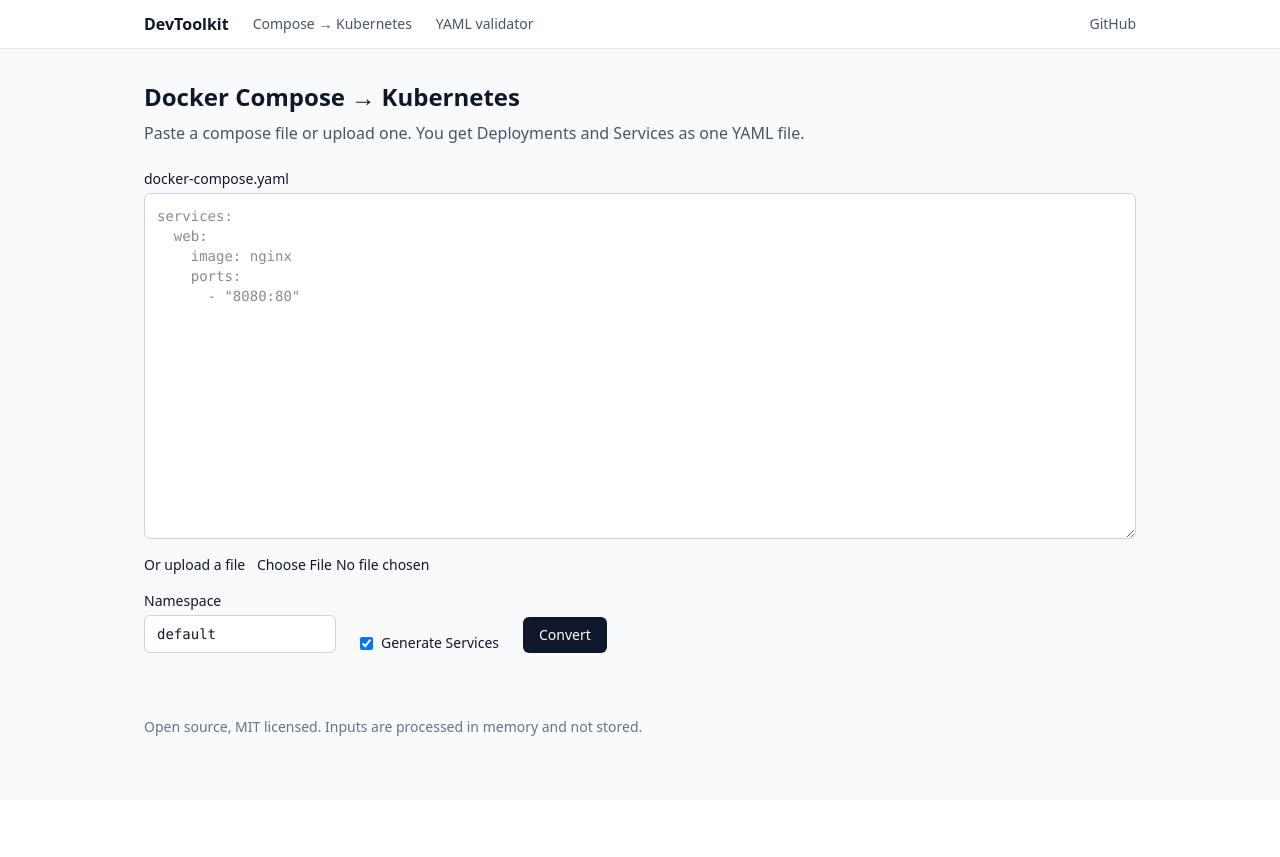
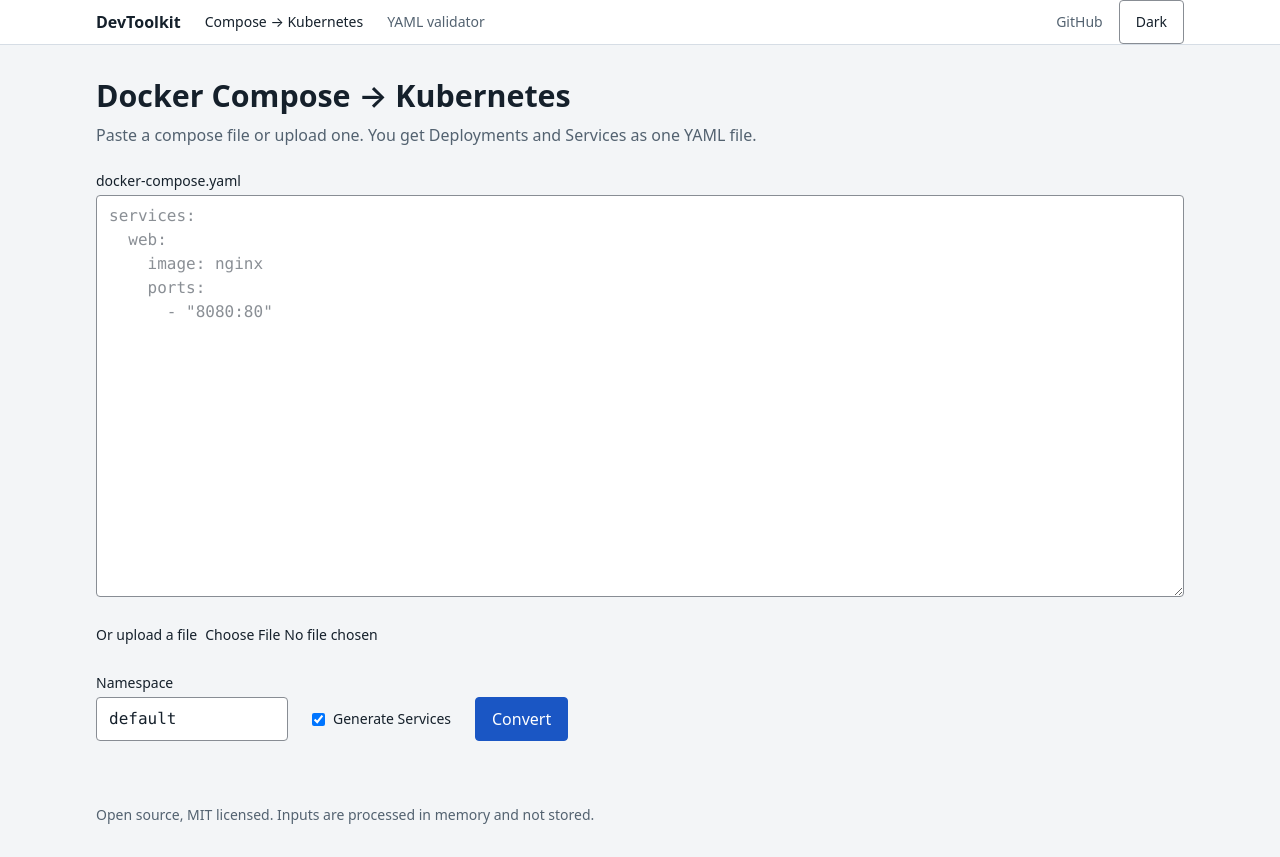
Before and after one commit to zainsohail88/devtoolkit, a FastAPI app: page /compose-to-k8s in a window 1280 px wide. Before the commit the page ends 736 px from the top, so only its background shows below. Run offline with FastAPI, Linux system fonts and the light colour scheme; style sheets or scripts are compiled from the project's sources.

Commit message:
Web UI: apply the design system
Every colour, size, radius and font is now a role-named token in
styles/input.css, declared once in Tailwind's theme with light and dark
values side by side. Tailwind's own palette, radii and text sizes are
removed, so templates can only use tokens and the component classes
(btn, card, field, alert, code, nav-link). Contrast was checked for every
text and border pair in both modes.

- Dark mode follows the system preference, with a toggle whose choice is
  saved and applied by an inline script before first paint. The CSP
  allows that one script by hash; no unsafe-inline.
- Skip link, landmarks, aria-current on the active nav item, visible
  focus everywhere, 44px hit targets, reduced-motion support.
- HTML 404/405/400 error pages with a way back, instead of JSON.
- Static files are versioned by content hash and cached for a year;
  HTML is always revalidated.

Co-Authored-By: Claude Opus 5.5 <noreply@anthropic.com>

```diff
--- a/services/web/main.py
+++ b/services/web/main.py
@@ -2,6 +2,8 @@
 
 from __future__ import annotations
 
+import base64
+import hashlib
 import logging
 import os
 import re
@@ -11,9 +13,11 @@ from pathlib import Path
 from typing import Any
 
 from fastapi import FastAPI, Form, Request, Response, UploadFile
+from fastapi.exceptions import RequestValidationError
 from fastapi.responses import HTMLResponse, PlainTextResponse
 from fastapi.staticfiles import StaticFiles
 from fastapi.templating import Jinja2Templates
+from starlette.exceptions import HTTPException as StarletteHTTPException
 
 from api_client import ApiClient, ApiUnavailableError
 
@@ -51,17 +55,49 @@ MAX_BODY_BYTES = 4 * MAX_INPUT_CHARS + 16_384
 NAMESPACE_RE = re.compile(r"^[a-z0-9]([-a-z0-9]{0,61}[a-z0-9])?$")
 UNAVAILABLE = "The converter is unavailable right now. Please try again in a minute."
 
+# Applies a saved theme choice before first paint, so the page never flashes the wrong theme.
+# It must be inline (a deferred script is too late), so the CSP allows exactly this script by
+# hash. Change the text here and the hash follows.
+THEME_SCRIPT = (
+    'try{var t=localStorage.getItem("theme");'
+    'if(t==="light"||t==="dark")document.documentElement.setAttribute("data-theme",t)}'
+    "catch(e){}"
+)
+THEME_SCRIPT_HASH = base64.b64encode(hashlib.sha256(THEME_SCRIPT.encode()).digest()).decode()
+
 SECURITY_HEADERS = {
     "Content-Security-Policy": (
-        "default-src 'self'; script-src 'self'; style-src 'self'; img-src 'self' data:; "
-        "form-action 'self'; frame-ancestors 'none'; base-uri 'none'; object-src 'none'"
+        f"default-src 'self'; script-src 'self' 'sha256-{THEME_SCRIPT_HASH}'; style-src 'self'; "
+        "img-src 'self' data:; form-action 'self'; frame-ancestors 'none'; base-uri 'none'; "
+        "object-src 'none'"
     ),
     "X-Content-Type-Options": "nosniff",
     "Referrer-Policy": "no-referrer",
     "X-Frame-Options": "DENY",
 }
+# Static URLs carry a content hash, so files can be cached for a year and a new build still
+# shows up at once. HTML must never be cached: its URL stays the same while its content changes.
+STATIC_CACHE = "public, max-age=31536000, immutable"
+HTML_CACHE = "public, max-age=0, must-revalidate"
+
+_static_versions: dict[str, str] = {}
+
+
+def static_url(name: str) -> str:
+    """URL for a file in static/, versioned by its content. A missing file (e.g. app.css before
+    `make css`) gets version 0 rather than breaking the page."""
+    if name not in _static_versions:
+        try:
+            digest = hashlib.sha256((BASE_DIR / "static" / name).read_bytes()).hexdigest()
+            _static_versions[name] = digest[:8]
+        except OSError:
+            _static_versions[name] = "0"
+    return f"/static/{name}?v={_static_versions[name]}"
+
 
 templates = Jinja2Templates(directory=BASE_DIR / "templates")
+templates.env.globals["theme_script"] = THEME_SCRIPT
+templates.env.globals["static_url"] = static_url
 
 
 class InputError(Exception):
@@ -114,12 +150,38 @@ def create_app(api: ApiClient | None = None) -> FastAPI:
                 return PlainTextResponse("Request too large", status_code=413)
         response = await call_next(request)
         response.headers.update(SECURITY_HEADERS)
+        if request.url.path.startswith("/static/"):
+            response.headers["Cache-Control"] = STATIC_CACHE
+        elif response.headers.get("content-type", "").startswith("text/html"):
+            response.headers["Cache-Control"] = HTML_CACHE
         return response
 
     def page(
         request: Request, name: str, context: dict[str, Any], status_code: int = 200
     ) -> HTMLResponse:
         return templates.TemplateResponse(request, name, context, status_code=status_code)
+
+    # Error pages with a way back, instead of FastAPI's JSON.
+    @app.exception_handler(StarletteHTTPException)
+    async def http_error(request: Request, exc: StarletteHTTPException) -> HTMLResponse:
+        if exc.status_code == 404:
+            message = "There is no page at this address."
+        elif exc.status_code == 405:
+            message = "That request method isn't allowed here."
+        else:
+            message = str(exc.detail)  # Starlette always sets it, at least to the status phrase
+        return page(
+            request, "error.html", {"status": exc.status_code, "message": message}, exc.status_code
+        )
+
+    @app.exception_handler(RequestValidationError)
+    async def form_error(request: Request, exc: RequestValidationError) -> HTMLResponse:
+        return page(
+            request,
+            "error.html",
+            {"status": 400, "message": "The form wasn't filled in correctly."},
+            400,
+        )
 
     @app.get("/health")
     def health() -> dict[str, str]:
--- a/services/web/static/app.js
+++ b/services/web/static/app.js
@@ -1,4 +1,33 @@
-// Copy and download buttons for results. The page works without this script.
+// Theme toggle, copy and download buttons. Every page works without this script: the toggle
+// stays hidden, and the result is still on the page to select by hand.
+
+// The current theme was already applied by the inline script in <head>, before first paint.
+// This only wires up the button.
+const toggle = document.querySelector("[data-theme-toggle]");
+if (toggle) {
+  const root = document.documentElement;
+  const systemDark = window.matchMedia("(prefers-color-scheme: dark)");
+  const current = () => root.dataset.theme || (systemDark.matches ? "dark" : "light");
+  const render = () => {
+    const next = current() === "dark" ? "light" : "dark";
+    toggle.textContent = next === "dark" ? "Dark" : "Light";
+    toggle.setAttribute("aria-label", `Switch to ${next} mode`);
+  };
+  toggle.addEventListener("click", () => {
+    const next = current() === "dark" ? "light" : "dark";
+    root.dataset.theme = next;
+    try {
+      localStorage.setItem("theme", next);
+    } catch {
+      // Storage blocked (private browsing): the choice lasts for this page only.
+    }
+    render();
+  });
+  systemDark.addEventListener("change", render);
+  render();
+  toggle.hidden = false;
+}
+
 document.querySelectorAll("[data-copy]").forEach((button) => {
   button.addEventListener("click", async () => {
     const text = document.getElementById(button.dataset.copy).textContent;
--- a/services/web/styles/input.css
+++ b/services/web/styles/input.css
@@ -1,4 +1,193 @@
-/* Tailwind source. The Docker build compiles this to static/app.css (see Dockerfile).
-   Locally: make css */
+/* DevToolkit web: the design system.
+ *
+ * Every colour, size, radius and face is a token declared here, once. Templates only ever
+ * reference tokens (bg-surface, text-ink, rounded-sm) or the component classes at the bottom.
+ * Tailwind's own palette, radii, fonts and text sizes are removed below, so a class such as
+ * bg-slate-50 produces no CSS: a raw value cannot sneak into a template.
+ *
+ * Compiled by the Dockerfile (css stage) or `make css` into static/app.css.
+ */
 @import "tailwindcss" source(none);
 @source "../templates";
+
+@theme {
+  --color-*: initial;
+  --radius-*: initial;
+  --font-*: initial;
+  --text-*: initial;
+  --shadow-*: initial;
+
+  /* surfaces */
+  --color-surface: #f3f5f7;          /* page background */
+  --color-surface-raised: #ffffff;   /* cards, panels, header, form fields */
+  --color-surface-sunken: #e8ecf0;   /* code blocks */
+
+  /* text */
+  --color-ink: #15202b;
+  --color-ink-muted: #536270;        /* secondary text, captions: 5.7:1 on the page */
+
+  /* lines */
+  --color-divider: #d6dde5;          /* decorative: card edges, the header rule */
+  --color-hairline: #888d94;         /* interface borders (fields, buttons): 3:1 on both surfaces */
+
+  /* accent: the one colour that means "act here" */
+  --color-accent: #1a56c4;
+  --color-accent-strong: #154aa8;    /* hover */
+  --color-on-accent: #ffffff;
+  --color-accent-soft: #dbe6fa;
+  --color-ink-on-accent-soft: #143f8f; /* the accent itself is too light for text on the soft tint */
+  --color-focus: var(--color-accent);
+
+  /* two signals: errors and success, nothing else */
+  --color-danger: #b42318;
+  --color-danger-soft: #fde7e5;
+  --color-ink-on-danger-soft: #8f1d14;
+  --color-success: #1b7a3f;
+  --color-success-soft: #dcf3e4;
+  --color-ink-on-success-soft: #145c30;
+
+  /* type: system fonts only, zero bytes downloaded */
+  --font-sans: system-ui, -apple-system, "Segoe UI", Roboto, "Helvetica Neue", Arial, sans-serif;
+  --font-mono: ui-monospace, SFMono-Regular, Menlo, Consolas, "Liberation Mono", monospace;
+
+  /* type scale: fluid between a floor and a ceiling, no media queries */
+  --text-small: 0.875rem;
+  --text-small--line-height: 1.25rem;
+  --text-step-0: 1rem;
+  --text-step-0--line-height: 1.5rem;
+  --text-step-1: clamp(1.1rem, 0.3vw + 1rem, 1.25rem);
+  --text-step-1--line-height: 1.4;
+  --text-step-2: clamp(1.4rem, 1vw + 1.1rem, 1.9rem);
+  --text-step-2--line-height: 1.25;
+  --text-step-3: clamp(1.9rem, 2.5vw + 1.2rem, 3rem);
+  --text-step-3--line-height: 1.15;
+
+  /* measure: prose line length, and the layout width */
+  --container-measure: 74ch;
+  --container-measure-wide: 1120px;
+
+  /* radius: small and even, reads technical */
+  --radius-sm: 4px;
+  --radius-md: 6px;
+  --radius-full: 999px;
+
+  /* spacing keeps Tailwind's 4px base: 1=4px 2=8px 3=12px 4=16px 6=24px 8=32px 12=48px 16=64px.
+     Use those eight steps and nothing in between. */
+}
+
+/* Dark values, twice: once for the system preference (unless the visitor chose light), once for
+   an explicit choice. Keep the two blocks identical. */
+@media (prefers-color-scheme: dark) {
+  :root:not([data-theme="light"]) {
+    color-scheme: dark;
+    --color-surface: #0f141a;
+    --color-surface-raised: #161d25;
+    --color-surface-sunken: #0a0e13;
+    --color-ink: #e6ebf0;
+    --color-ink-muted: #9ba8b5;
+    --color-divider: #263038;
+    --color-hairline: #646970;
+    --color-accent: #78a9ff;
+    --color-accent-strong: #9dbfff;
+    --color-on-accent: #0b1a33;
+    --color-accent-soft: #172a4a;
+    --color-ink-on-accent-soft: #b3ccff;
+    --color-danger: #ff8a80;
+    --color-danger-soft: #3a1512;
+    --color-ink-on-danger-soft: #ffb4ab;
+    --color-success: #6fd392;
+    --color-success-soft: #0f2e1b;
+    --color-ink-on-success-soft: #9fe6b8;
+  }
+}
+:root[data-theme="dark"] {
+  color-scheme: dark;
+  --color-surface: #0f141a;
+  --color-surface-raised: #161d25;
+  --color-surface-sunken: #0a0e13;
+  --color-ink: #e6ebf0;
+  --color-ink-muted: #9ba8b5;
+  --color-divider: #263038;
+  --color-hairline: #646970;
+  --color-accent: #78a9ff;
+  --color-accent-strong: #9dbfff;
+  --color-on-accent: #0b1a33;
+  --color-accent-soft: #172a4a;
+  --color-ink-on-accent-soft: #b3ccff;
+  --color-danger: #ff8a80;
+  --color-danger-soft: #3a1512;
+  --color-ink-on-danger-soft: #ffb4ab;
+  --color-success: #6fd392;
+  --color-success-soft: #0f2e1b;
+  --color-ink-on-success-soft: #9fe6b8;
+}
+
+@layer base {
+  :root {
+    color-scheme: light;
+  }
+  /* Visible focus everywhere, never removed without a replacement. */
+  :focus-visible {
+    outline: 2px solid var(--color-focus);
+    outline-offset: 2px;
+  }
+  @media (prefers-reduced-motion: reduce) {
+    *,
+    *::before,
+    *::after {
+      animation-duration: 0.01ms !important;
+      transition-duration: 0.01ms !important;
+    }
+  }
+}
+
+/* One component per concept. Variants are modifier classes, not new components. */
+@layer components {
+  .btn {
+    @apply inline-flex min-h-11 items-center justify-center gap-2 rounded-sm border px-4 text-step-0 font-medium transition-colors;
+  }
+  .btn-primary {
+    @apply border-accent bg-accent text-on-accent hover:border-accent-strong hover:bg-accent-strong;
+  }
+  .btn-secondary {
+    @apply border-hairline bg-surface-raised text-ink hover:bg-surface-sunken;
+  }
+  .card {
+    @apply block rounded-md border border-divider bg-surface-raised p-6 transition-colors;
+  }
+  a.card:hover {
+    @apply border-hairline;
+  }
+  .field {
+    @apply w-full rounded-sm border border-hairline bg-surface-raised px-3 py-2 text-step-0 text-ink;
+  }
+  input.field {
+    @apply min-h-11;
+  }
+  .alert {
+    @apply rounded-sm border px-4 py-3 text-step-0;
+  }
+  .alert-error {
+    @apply border-danger bg-danger-soft text-ink-on-danger-soft;
+  }
+  .alert-success {
+    @apply border-success bg-success-soft text-ink-on-success-soft;
+  }
+  .code {
+    @apply overflow-x-auto rounded-sm border border-divider bg-surface-sunken p-4 font-mono text-small;
+  }
+  .nav-link {
+    @apply inline-flex min-h-11 items-center text-small text-ink-muted hover:text-ink;
+  }
+  .nav-link[aria-current="page"] {
+    @apply text-ink;
+  }
+  /* Keyboard users: first Tab lands here and jumps past the header. */
+  .skip-link {
+    @apply absolute left-2 z-10 inline-flex min-h-11 items-center rounded-sm bg-accent px-4 font-medium text-on-accent;
+    top: -100vh;
+  }
+  .skip-link:focus {
+    top: calc(var(--spacing) * 2);
+  }
+}
--- a/services/web/templates/_messages.html
+++ b/services/web/templates/_messages.html
@@ -1,3 +1,3 @@
 {% if error %}
-<div role="alert" class="mt-4 rounded-md border border-red-200 bg-red-50 px-4 py-3 text-sm text-red-800">{{ error }}</div>
+<div role="alert" class="alert alert-error mt-4">{{ error }}</div>
 {% endif %}
--- a/services/web/templates/base.html
+++ b/services/web/templates/base.html
@@ -5,23 +5,28 @@
   <meta name="viewport" content="width=device-width, initial-scale=1">
   <title>{% block title %}DevToolkit{% endblock %}</title>
   <meta name="description" content="{% block description %}DevOps conversion tools: Docker Compose to Kubernetes, YAML validation.{% endblock %}">
-  <link rel="stylesheet" href="{{ url_for('static', path='app.css') }}">
+  <script>{{ theme_script|safe }}</script>
+  <link rel="stylesheet" href="{{ static_url('app.css') }}">
 </head>
-<body class="min-h-screen bg-slate-50 text-slate-900">
-  <header class="border-b border-slate-200 bg-white">
-    <nav class="mx-auto flex max-w-5xl items-center gap-6 px-4 py-3">
-      <a href="/" class="font-semibold">DevToolkit</a>
-      <a href="/compose-to-k8s" class="text-sm text-slate-600 hover:text-slate-900">Compose → Kubernetes</a>
-      <a href="/validate-yaml" class="text-sm text-slate-600 hover:text-slate-900">YAML validator</a>
-      <a href="https://github.com/zainsohail88/devtoolkit" class="ml-auto text-sm text-slate-600 hover:text-slate-900">GitHub</a>
+<body class="min-h-screen bg-surface font-sans text-step-0 text-ink">
+  <a href="#main" class="skip-link">Skip to content</a>
+  <header class="border-b border-divider bg-surface-raised">
+    <nav aria-label="Main" class="mx-auto flex max-w-measure-wide flex-wrap items-center gap-x-6 px-4">
+      <a href="/" class="inline-flex min-h-11 items-center font-semibold">DevToolkit</a>
+      <a href="/compose-to-k8s" class="nav-link"{% if request.url.path == '/compose-to-k8s' %} aria-current="page"{% endif %}>Compose → Kubernetes</a>
+      <a href="/validate-yaml" class="nav-link"{% if request.url.path == '/validate-yaml' %} aria-current="page"{% endif %}>YAML validator</a>
+      <div class="ml-auto flex items-center gap-4">
+        <a href="https://github.com/zainsohail88/devtoolkit" class="nav-link">GitHub</a>
+        <button type="button" class="btn btn-secondary text-small" data-theme-toggle hidden>Theme</button>
+      </div>
     </nav>
   </header>
-  <main class="mx-auto max-w-5xl px-4 py-8">
+  <main id="main" class="mx-auto max-w-measure-wide px-4 py-8">
     {% block content %}{% endblock %}
   </main>
-  <footer class="mx-auto max-w-5xl px-4 py-8 text-sm text-slate-500">
+  <footer class="mx-auto max-w-measure-wide px-4 py-8 text-small text-ink-muted">
     Open source, MIT licensed. Inputs are processed in memory and not stored.
   </footer>
-  <script src="{{ url_for('static', path='app.js') }}"></script>
+  <script src="{{ static_url('app.js') }}"></script>
 </body>
 </html>
--- a/services/web/templates/compose_to_k8s.html
+++ b/services/web/templates/compose_to_k8s.html
@@ -2,49 +2,47 @@
 {% block title %}Docker Compose → Kubernetes · DevToolkit{% endblock %}
 {% block description %}Convert a docker-compose file into Kubernetes Deployments and Services.{% endblock %}
 {% block content %}
-<h1 class="text-2xl font-semibold">Docker Compose → Kubernetes</h1>
-<p class="mt-2 text-slate-600">Paste a compose file or upload one. You get Deployments and Services as one YAML file.</p>
+<h1 class="text-step-2 font-semibold">Docker Compose → Kubernetes</h1>
+<p class="mt-2 max-w-measure text-ink-muted">Paste a compose file or upload one. You get Deployments and Services as one YAML file.</p>
 
 {% include "_messages.html" %}
 
 <form method="post" action="/compose-to-k8s" enctype="multipart/form-data" class="mt-6 grid gap-4">
   <label class="grid gap-1">
-    <span class="text-sm font-medium">docker-compose.yaml</span>
-    <textarea name="compose_yaml" rows="16" spellcheck="false" required
-      class="w-full rounded-md border border-slate-300 bg-white p-3 font-mono text-sm"
+    <span class="text-small font-medium">docker-compose.yaml</span>
+    <textarea name="compose_yaml" rows="16" spellcheck="false" required class="field font-mono"
       placeholder="services:&#10;  web:&#10;    image: nginx&#10;    ports:&#10;      - &quot;8080:80&quot;">{{ compose_yaml }}</textarea>
   </label>
-  <label class="text-sm">
+  <label class="inline-flex min-h-11 flex-wrap items-center gap-2 text-small">
     <span class="font-medium">Or upload a file</span>
-    <input type="file" name="compose_file" accept=".yaml,.yml,text/yaml,application/yaml" class="ml-2">
+    <input type="file" name="compose_file" accept=".yaml,.yml,text/yaml,application/yaml">
   </label>
   <div class="flex flex-wrap items-end gap-6">
-    <label class="grid gap-1 text-sm">
+    <label class="grid gap-1 text-small">
       <span class="font-medium">Namespace</span>
-      <input type="text" name="namespace" value="{{ namespace }}" pattern="[a-z0-9]([-a-z0-9]{0,61}[a-z0-9])?"
-        class="w-48 rounded-md border border-slate-300 bg-white px-3 py-2 font-mono text-sm">
+      <input type="text" name="namespace" value="{{ namespace }}" pattern="[a-z0-9]([-a-z0-9]{0,61}[a-z0-9])?" class="field w-48 font-mono">
     </label>
-    <label class="flex items-center gap-2 text-sm">
+    <label class="inline-flex min-h-11 items-center gap-2 text-small">
       <input type="checkbox" name="include_service" value="true" {% if include_service %}checked{% endif %}>
       Generate Services
     </label>
-    <button type="submit" class="rounded-md bg-slate-900 px-4 py-2 text-sm font-medium text-white hover:bg-slate-700">Convert</button>
+    <button type="submit" class="btn btn-primary">Convert</button>
   </div>
 </form>
 
 {% if result is defined %}
-<section class="mt-8">
-  <div class="flex items-center justify-between">
-    <h2 class="text-lg font-semibold">Kubernetes manifests</h2>
+<section class="mt-8" aria-labelledby="result-heading">
+  <div class="flex flex-wrap items-center justify-between gap-2">
+    <h2 id="result-heading" class="text-step-1 font-semibold">Kubernetes manifests</h2>
     <div class="flex gap-2">
-      <button type="button" data-copy="result" class="rounded-md border border-slate-300 bg-white px-3 py-1.5 text-sm hover:bg-slate-100">Copy</button>
-      <button type="button" data-download="result" data-filename="k8s.yaml" class="rounded-md border border-slate-300 bg-white px-3 py-1.5 text-sm hover:bg-slate-100">Download</button>
+      <button type="button" data-copy="result" class="btn btn-secondary text-small">Copy</button>
+      <button type="button" data-download="result" data-filename="k8s.yaml" class="btn btn-secondary text-small">Download</button>
     </div>
   </div>
-  <pre id="result" class="mt-3 overflow-x-auto rounded-md border border-slate-200 bg-white p-4 font-mono text-sm">{{ result }}</pre>
+  <pre id="result" class="code mt-3">{{ result }}</pre>
   {% if notes %}
   <h3 class="mt-6 font-semibold">Notes</h3>
-  <ul class="mt-2 list-disc space-y-1 pl-6 text-sm text-slate-700">
+  <ul class="mt-2 list-disc space-y-1 pl-6 text-small">
     {% for note in notes %}<li>{{ note }}</li>{% endfor %}
   </ul>
   {% endif %}
```
Also changed, not shown: CONTRIBUTING.md (+13 -0 lines), docs/architecture.md (+4 -3 lines), services/web/templates/error.html (added, +8 -0 lines), services/web/templates/index.html (+8 -8 lines), services/web/templates/validate_yaml.html (+10 -11 lines), services/web/tests/test_pages.py (+96 -2 lines).
